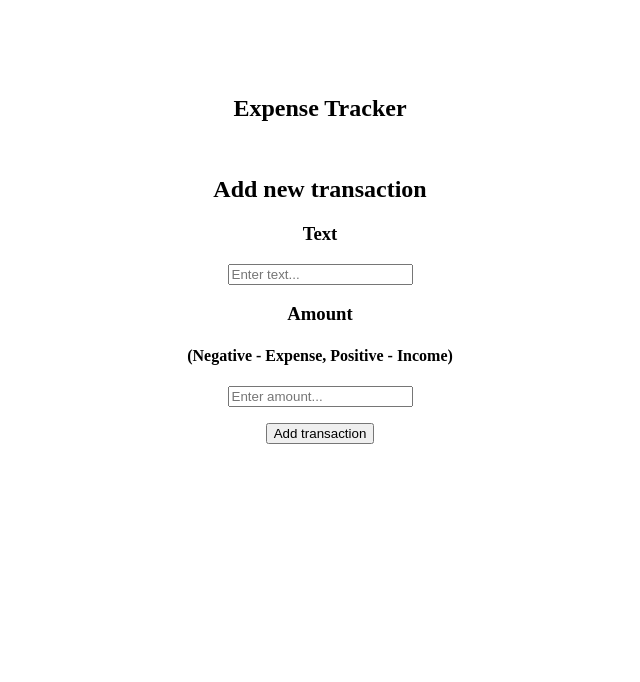
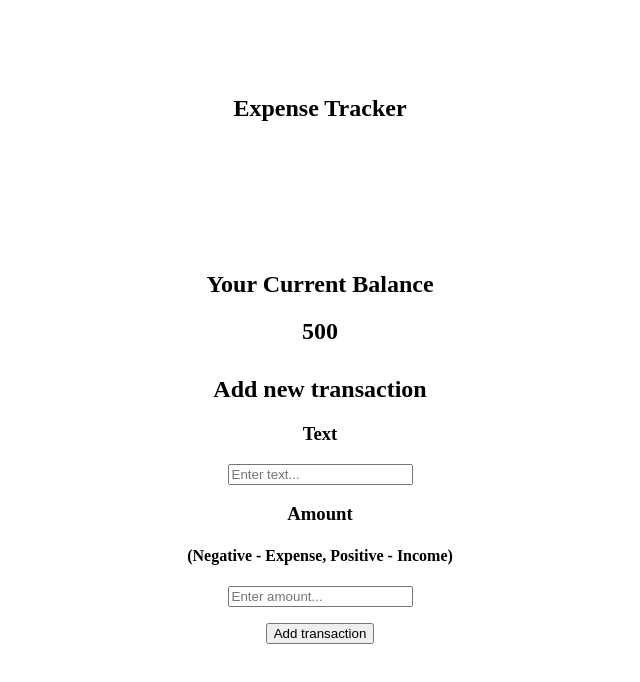
Before and after one commit to Mananbh98/ng-expense-tracker, an Angular app: page / in a window 1280 px wide. Shown: the top 682 px of the page, without its empty margins (320-960 px from the left). Built offline with nearby package versions, Linux system fonts and the light colour scheme.

Commit message:
Add balance display ui [ch48]

```diff
--- a/src/app/app.component.html
+++ b/src/app/app.component.html
@@ -1,7 +1,12 @@
 <div>
   <section>
-    <h2>Expense Tracker</h2>
+    <h1>Expense Tracker</h1>
   </section>
+  <div>
+    <section>
+      <app-balance-display></app-balance-display>
+    </section>
+  </div>
 </div>
 <div>
   <section>
--- a/src/app/app.module.ts
+++ b/src/app/app.module.ts
@@ -4,11 +4,13 @@ import { NgModule } from '@angular/core';
 import { AppRoutingModule } from './app-routing.module';
 import { AppComponent } from './app.component';
 import { AddTransactionComponent } from './add-transaction/add-transaction.component';
+import { BalanceDisplayComponent } from './balance-display/balance-display.component';
 
 @NgModule({
   declarations: [
     AppComponent,
-    AddTransactionComponent
+    AddTransactionComponent,
+    BalanceDisplayComponent
   ],
   imports: [
     BrowserModule,
--- /dev/null
+++ b/src/app/balance-display/balance-display.component.css
@@ -0,0 +1,3 @@
+div {
+  text-align: center;
+}
--- /dev/null
+++ b/src/app/balance-display/balance-display.component.html
@@ -0,0 +1,4 @@
+<h2>Your Current Balance</h2>
+<div>
+  <h2>{{ currentBal }}</h2>
+</div>
--- /dev/null
+++ b/src/app/balance-display/balance-display.component.ts
@@ -0,0 +1,17 @@
+import { Component, OnInit } from '@angular/core';
+
+@Component({
+  selector: 'app-balance-display',
+  templateUrl: './balance-display.component.html',
+  styleUrls: ['./balance-display.component.css']
+})
+export class BalanceDisplayComponent implements OnInit {
+  currentBal:string = "500";
+
+
+  constructor() { }
+
+  ngOnInit(): void {
+  }
+
+}
```
Also changed, not shown: 1 other file (tests, documents, lock files or other folders).
